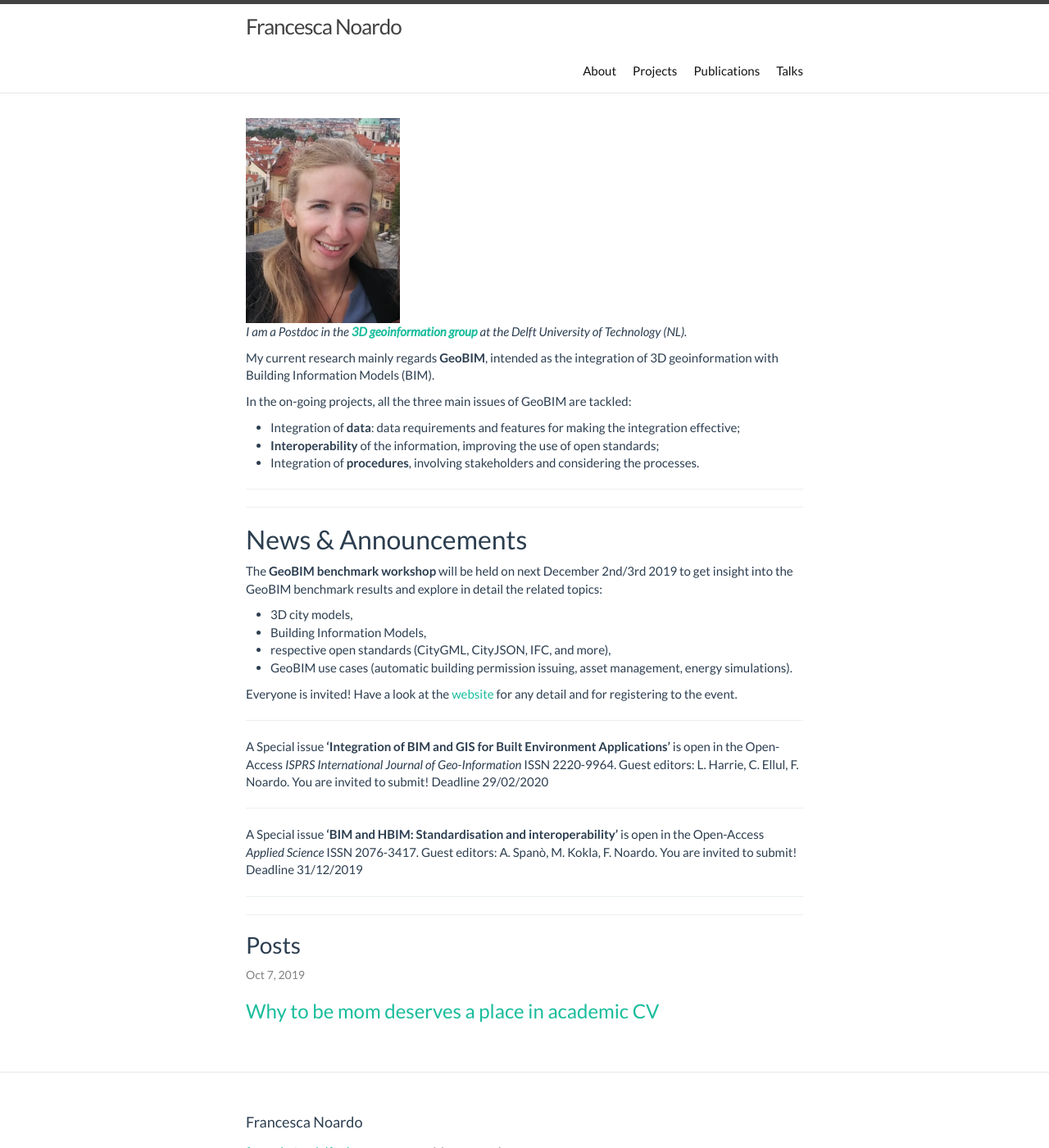
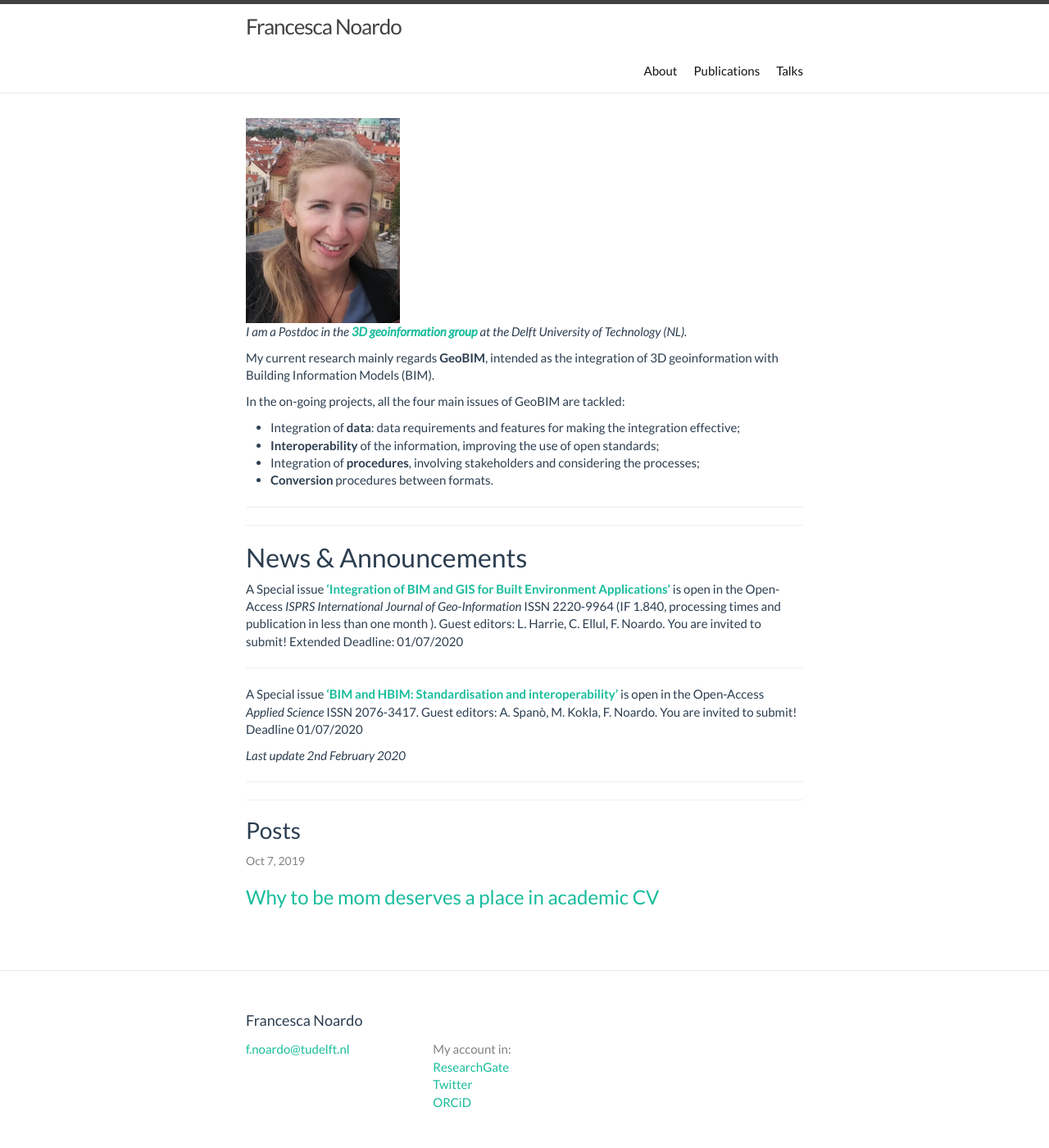
Before and after one commit to FrancescaNoardo/website, a Jekyll site: the page built from index.md, in a window 1280 px wide and 1400 px high. Shown: the whole window at 82% size. Built offline with Jekyll 4.4.1, drawn with Linux system fonts in a browser that asks for light colours.

Commit message:
update ws

```diff
--- a/index.md
+++ b/index.md
@@ -13,32 +13,32 @@
 
 My current research mainly regards **GeoBIM**, intended as the integration of 3D geoinformation with Building Information Models (BIM).
 
-In the on-going projects, all the three main issues of GeoBIM are tackled:
+In the on-going projects, all the four main issues of GeoBIM are tackled:
 - Integration of **data**: data requirements and features for making the integration effective;
 - **Interoperability** of the information, improving the use of open standards;
-- Integration of **procedures**, involving stakeholders and considering the processes.
+- Integration of **procedures**, involving stakeholders and considering the processes;
+- **Conversion** procedures between formats.
 
 ---
 ---
 
 ## News & Announcements
 
-The **GeoBIM benchmark workshop** will be held on next December 2nd/3rd 2019 to get insight into the GeoBIM benchmark results and explore in detail the related topics:
 
-- 3D city models,
-- Building Information Models,
-- respective open standards (CityGML, CityJSON, IFC, and more),
-- GeoBIM use cases (automatic building permission issuing, asset management, energy simulations).
 
-Everyone is invited! Have a look at the [website](https://3d.bk.tudelft.nl/projects/geobim-benchmark/events.html) for any detail and for registering to the event.
+A Special issue [**‘Integration of BIM and GIS for Built Environment Applications’**](https://www.mdpi.com/journal/ijgi/special_issues/BIM_GIS_built) is open in the Open-Access *ISPRS International Journal of Geo-Information* ISSN 2220-9964 (IF 1.840, processing times and publication in less than one month ). Guest editors: L. Harrie, C. Ellul, F. Noardo. You are invited to submit! Extended Deadline: 01/07/2020
 
 ---
 
-A Special issue **‘Integration of BIM and GIS for Built Environment Applications’** is open in the Open-Access *ISPRS International Journal of Geo-Information* ISSN 2220-9964. Guest editors: L. Harrie, C. Ellul, F. Noardo. You are invited to submit! Deadline 29/02/2020
+A Special issue [**‘BIM and HBIM: Standardisation and interoperability’**](https://www.mdpi.com/journal/applsci/special_issues/BIM_and_HBIM#keywords) is open in the Open-Access *Applied Science* ISSN 2076-3417. Guest editors: A. Spanò, M. Kokla, F. Noardo. You are invited to submit! Deadline 01/07/2020
 
+<!--
 ---
 
-A Special issue **‘BIM and HBIM: Standardisation and interoperability’** is open in the Open-Access *Applied Science* ISSN 2076-3417. Guest editors: A. Spanò, M. Kokla, F. Noardo. You are invited to submit! Deadline 31/12/2019
+The initial basis of the European network for Digital Building Permission were laid.
+-->
+
+*Last update 2nd February 2020*
 
 ---
 ---
```
Also changed, not shown: francesca.bib (+35 -8 lines), projects.md (+49 -6 lines), publications.md (+2 -3 lines), img/RotterdamBP.png (added), 1 other file.
